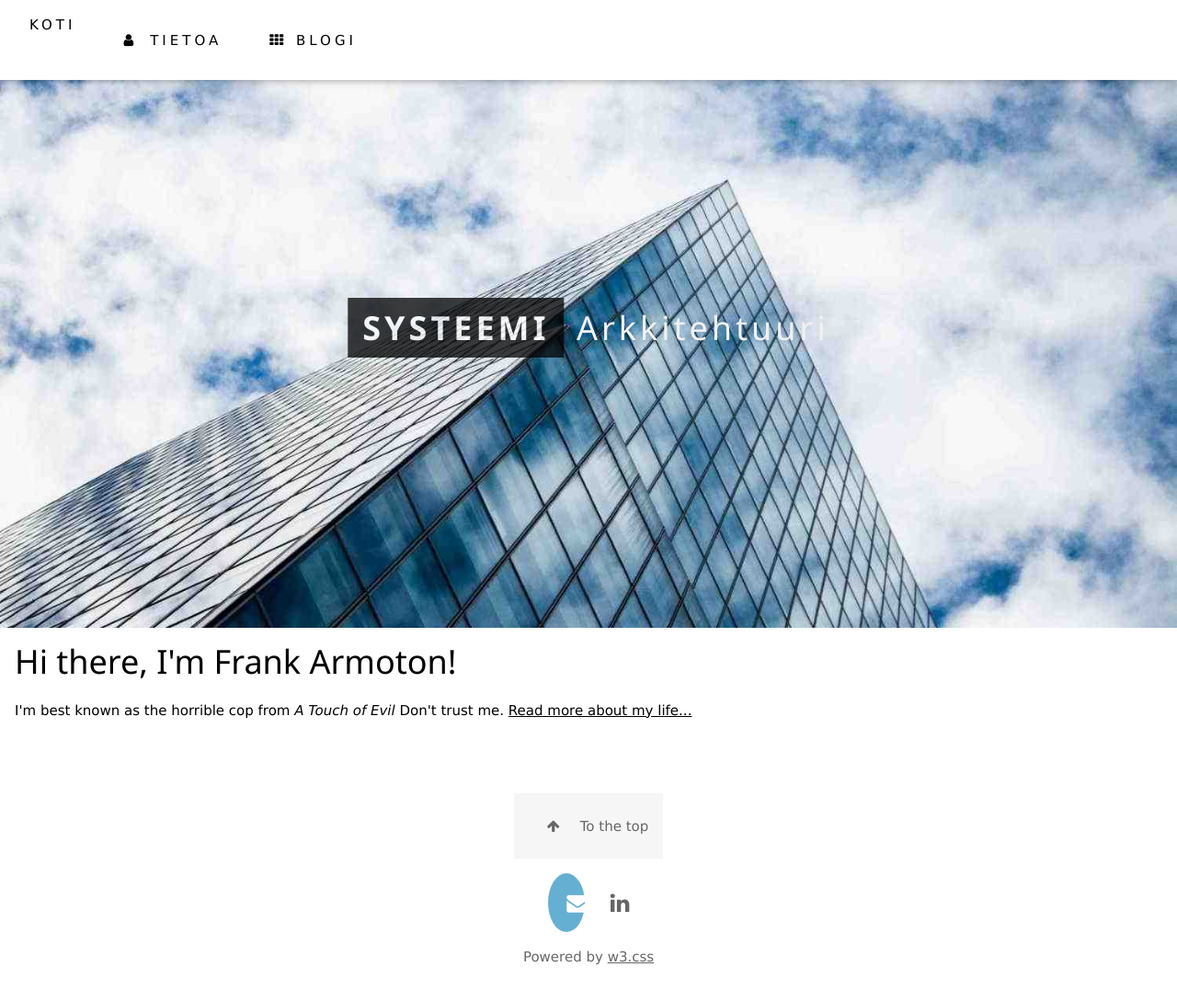
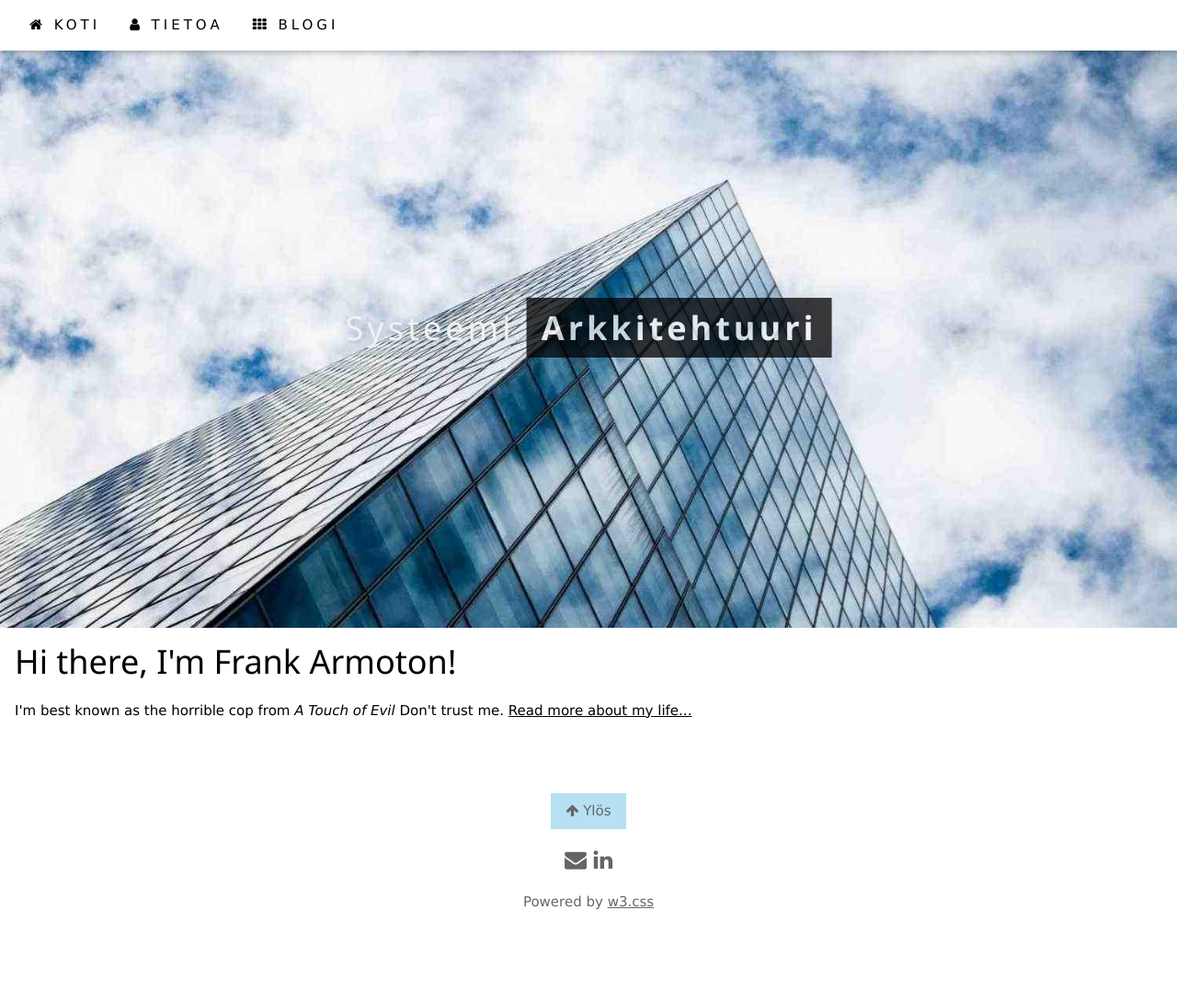
Before and after one commit to seme/seme.github.io, a Jekyll site: the page built from index.html, in a window 1280 px wide and 1132 px high. Shown: the top 1089 px of the window at 92% size. Built offline with Jekyll 4.4.1, drawn with Linux system fonts in a browser that asks for light colours; comment, search, counter and statistics services are not loaded.

Commit message:
muotoilua mobiilisti

```diff
--- a/_layouts/default.html
+++ b/_layouts/default.html
@@ -2,6 +2,8 @@
 	<html>
 		<head>
 			<title>{{ page.title }}</title>
+            <meta charset="UTF-8">
+            <meta name="viewport" content="width=device-width, initial-scale=1">
             <!-- link to main stylesheet -->
             <link rel="stylesheet" href="https://www.w3schools.com/w3css/4/w3.css">
             <link rel="stylesheet" href="https://www.w3schools.com/lib/w3-theme-light-blue.css">
@@ -9,10 +11,11 @@
             <link rel="stylesheet" href="https://cdnjs.cloudflare.com/ajax/libs/font-awesome/4.7.0/css/font-awesome.min.css">
 		</head>
 		<body>
+
             <!-- Navbar (sit on top) -->
             <div class="w3-top">
                 <div class="w3-bar w3-white w3-wide w3-padding w3-card">
-                    <a href="/" class="w3-bar-item w3-button">KOTI</a>
+                    <a href="/" class="w3-bar-item w3-button"><i class="fa fa-home"></i> KOTI</a>
                     <a href="/about" class="w3-bar-item w3-button"><i class="fa fa-user"></i> TIETOA</a>
                     <a href="/blog" class="w3-bar-item w3-button"><i class="fa fa-th"></i> BLOGI</a>
                   </div>
@@ -20,10 +23,13 @@
             </div>
 
             <!-- Header -->
-            <header class="w3-display-container w3-content w3-wide" style="max-width:1500px;" >
-                <img class="w3-image" src="/assets/architect.jpg" alt="Arkkitehtuuri" width="1500" height="800">
+            <header class="w3-display-container w3-content w3-wide" style="max-width:1500px;" id="home">
+                <img class="w3-image" src="/assets/architect.jpg" alt="Arkkitehtuuri" width="1500" height="300">
                 <div class="w3-display-middle w3-margin-top w3-center">
-                    <h1 class="w3-xxlarge w3-text-white"><span class="w3-padding w3-black w3-opacity-min"><b>SYSTEEMI</b></span> <span class="w3-hide-small w3-text-light-grey">Arkkitehtuuri</span></h1>
+                    <h1 class="w3-xxlarge w3-text-white">
+                        <span class="w3-hide-small w3-text-light-grey">Systeemi</span>
+                        <span class="w3-padding w3-black w3-opacity-min"><b>Arkkitehtuuri</b></span>
+                    </h1>
                 </div>
             </header>
 
@@ -35,8 +41,8 @@
 
             <!-- Footer -->
             <footer class="w3-center w3-theme-d2 w3-padding-64 w3-opacity w3-hover-opacity-off">
-                <a href="#home" class="w3-button w3-light-grey"><i class="fa fa-arrow-up w3-margin-right"></i>To the top</a>
-                <div class="w3-xlarge w3-section">
+                <a href="#home" class="w3-button w3-light-blue"><i class="fa fa-arrow-up"></i> Ylös</a>
+                <div class="w3-xlarge w3-section w3-theme-d4">
                     <i class="fa fa-envelope w3-hover-opacity"></i>
                     <i class="fa fa-linkedin w3-hover-opacity"></i>
                 </div>
--- a/css/main.css
+++ b/css/main.css
@@ -14,25 +14,3 @@
 code {
     background-color: #fafafa;
 }
-
-/* Style all font awesome icons */
-.fa {
-    padding: 20px;
-    font-size: 30px;
-    width: 30px;
-    text-align: center;
-    text-decoration: none;
-    border-radius: 50%;
-  }
-
-  /* Add a hover effect if you want */
-  .fa:hover {
-    opacity: 0.7;
-  }
-
-  /* Set a specific color for each brand */
-
-  .fa-envelope {
-    background: #007bb5;
-    color: white;
-  }
```
